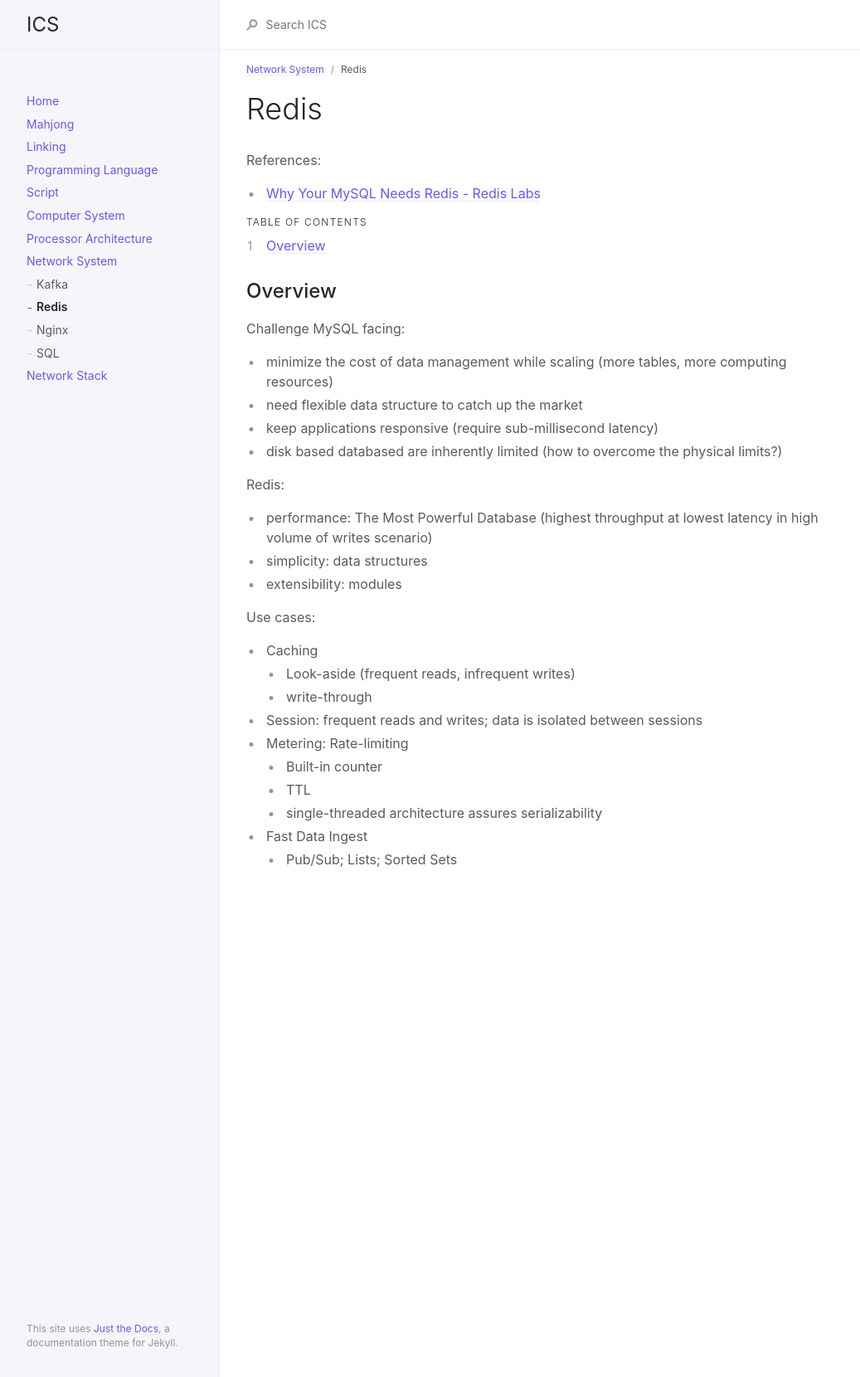
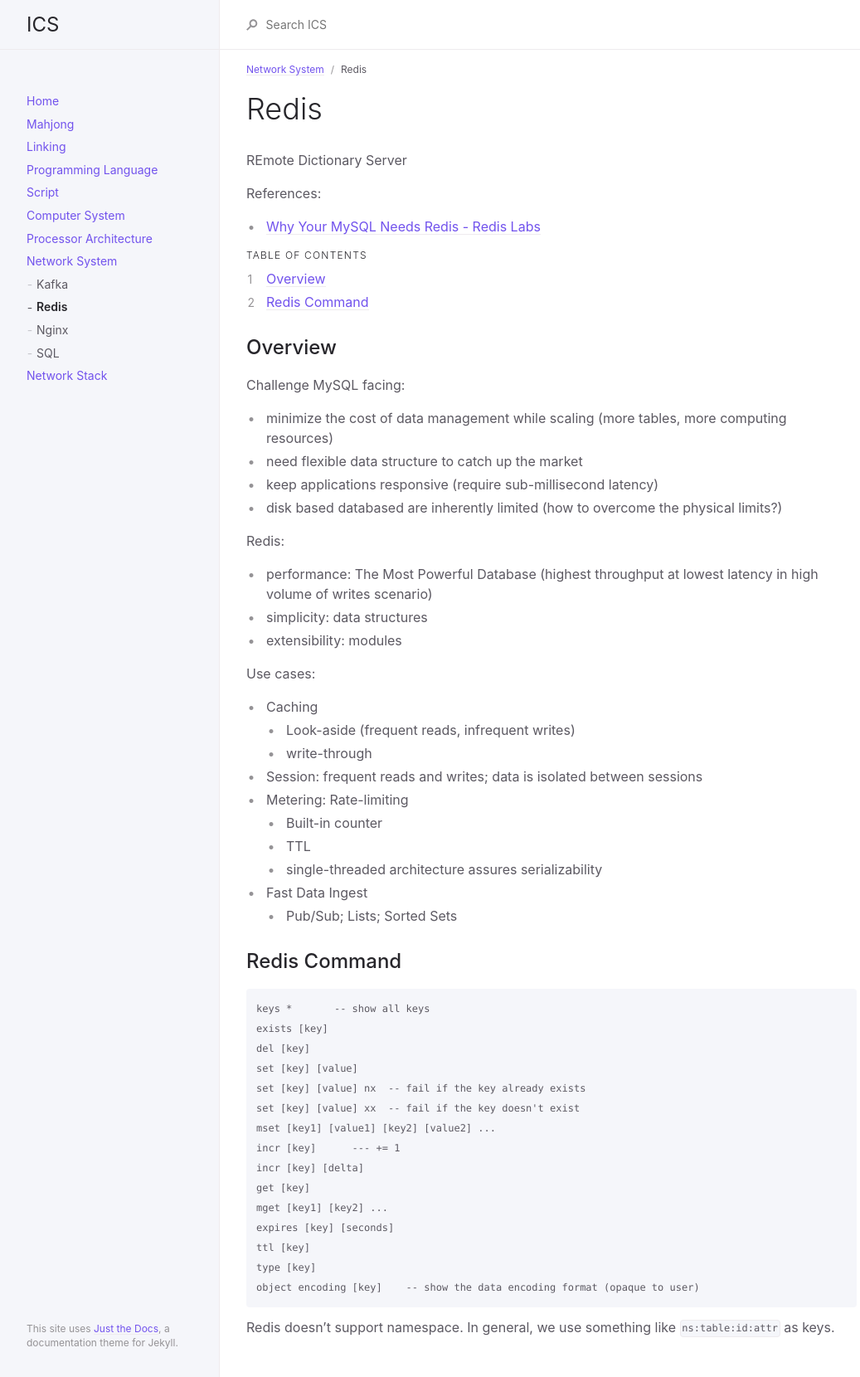
Before and after one commit to wongsingfo/comp-sys, a Jekyll site: the page built from docs/net-sys/redis.md, in a window 1280 px wide. Shown: the whole page at 83% size, without its empty margins (107-1144 px from the left). Built offline with Jekyll 4.4.1, drawn with Linux system fonts in a browser that asks for light colours.

Commit message:
[update] redis

````diff
--- a/docs/net-sys/redis.md
+++ b/docs/net-sys/redis.md
@@ -7,6 +7,8 @@ parent: Network System
 
 # Redis
 {: .no_toc }
+
+REmote Dictionary Server
 
 References:
 {:toc}
@@ -46,3 +48,25 @@ Use cases:
   - single-threaded architecture assures serializability
 - Fast Data Ingest
   - Pub/Sub; Lists; Sorted Sets
+
+## Redis Command
+
+```
+keys *       -- show all keys
+exists [key]
+del [key]
+set [key] [value]
+set [key] [value] nx  -- fail if the key already exists
+set [key] [value] xx  -- fail if the key doesn't exist
+mset [key1] [value1] [key2] [value2] ...
+incr [key]      --- += 1
+incr [key] [delta]
+get [key]
+mget [key1] [key2] ...
+expires [key] [seconds]
+ttl [key]
+type [key]
+object encoding [key]    -- show the data encoding format (opaque to user)
+```
+
+Redis doesn't support namespace. In general, we use something like `ns:table:id:attr` as keys.
````
Also changed, not shown: docs/net-sys/nginx.md (+1 -1 lines), docs/net/netlink.md (+43 -3 lines), docs/script/shell.md (+12 -2 lines), assets/img/Screen Shot 2020-03-27 at 2.18.52 PM.png (added), assets/img/unnamed.gif (added).
